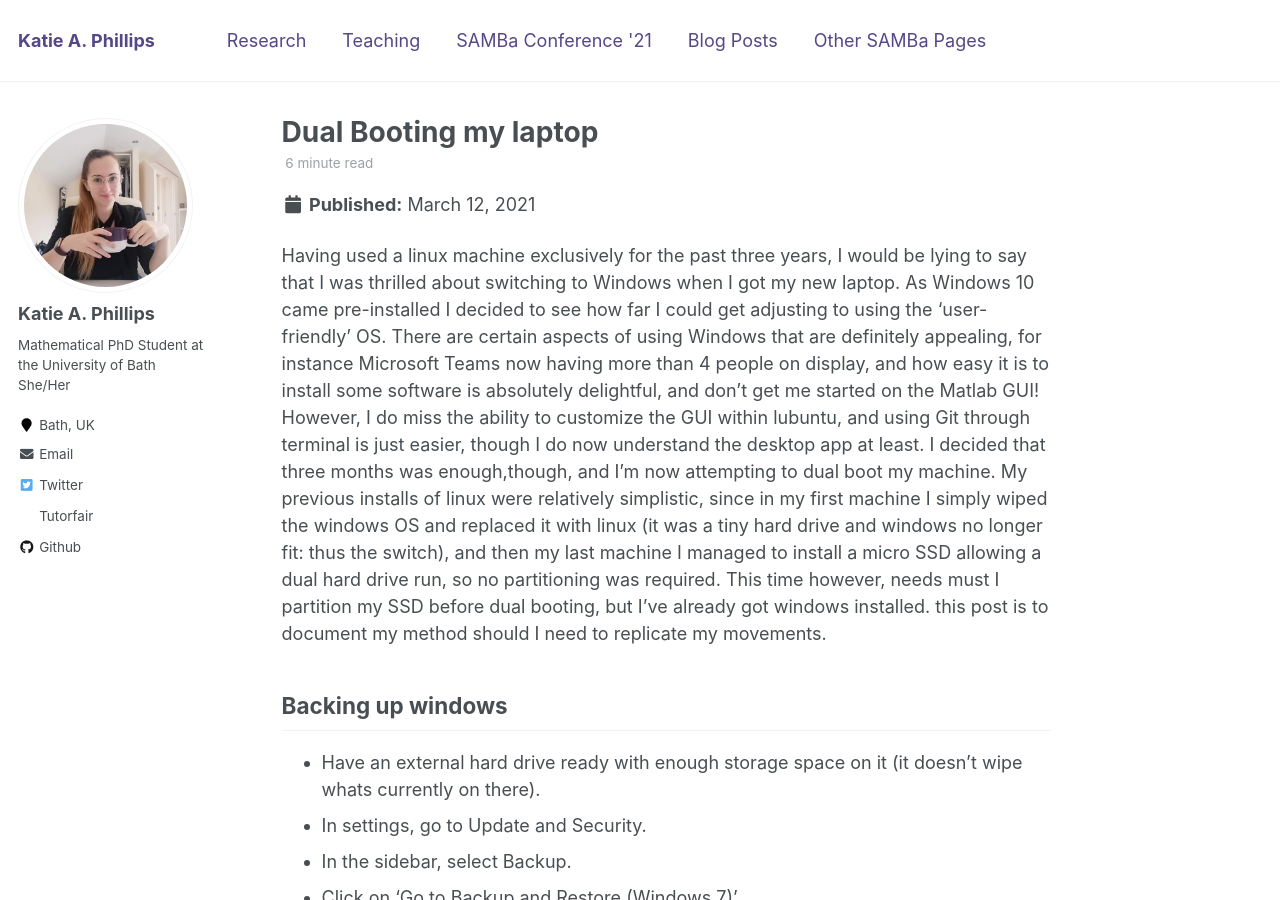
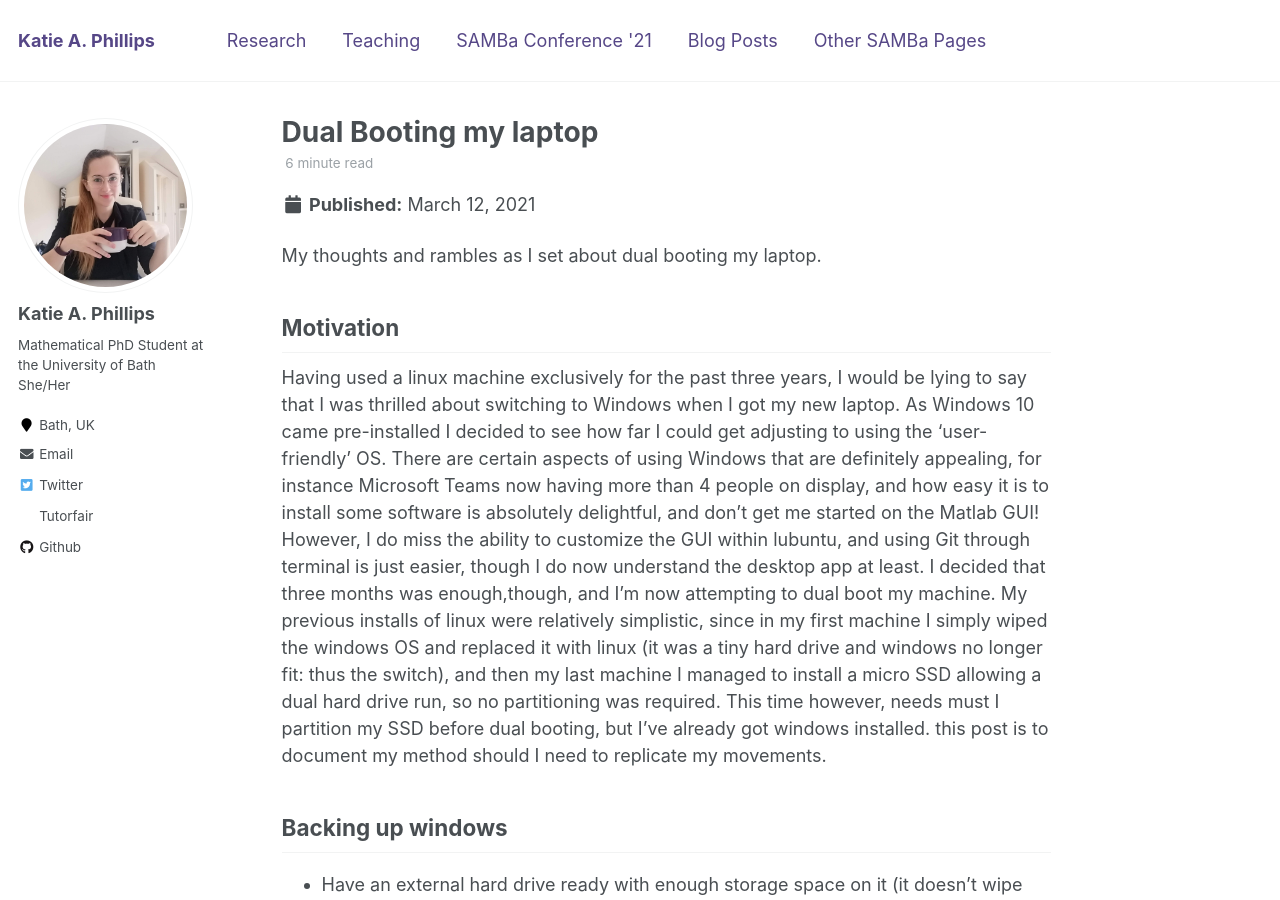
Before and after one commit to kap39/kap39.github.io, a Jekyll site: the page built from _posts/2021-03-12-Dual-booting-my-laptop.md, in a window 1280 px wide and 900 px high. Built offline with Jekyll 4.4.1, drawn with Linux system fonts in a browser that asks for light colours.

Commit message:
Update blog post for prettiness reasons

```diff
--- a/_posts/2021-03-12-Dual-booting-my-laptop.md
+++ b/_posts/2021-03-12-Dual-booting-my-laptop.md
@@ -5,6 +5,10 @@ permalink: /posts/2021/03/Dual-booting-my-laptop
   - How to Guide
 
 ---
+
+My thoughts and rambles as I set about dual booting my laptop.
+
+## Motivation
 
 Having used a linux machine exclusively for the past three years, I would be lying to say that I was thrilled about switching to Windows when I got my new laptop. As Windows 10 came pre-installed I decided to see how far I could get adjusting to using the 'user-friendly' OS.  There are certain aspects of using Windows that are definitely appealing, for instance Microsoft Teams now having more than 4 people on display, and how easy it is to install some software is absolutely delightful, and don't get me started on the Matlab GUI! However, I do miss the ability to customize the GUI within lubuntu, and using Git through terminal is just easier, though I do now understand the desktop app at least.
 I decided that three months was enough,though, and I'm now attempting to dual boot my machine. My previous installs of linux were relatively simplistic, since in my first machine I simply wiped the windows OS and replaced it with linux (it was a tiny hard drive and windows no longer fit: thus the switch), and then my last machine I managed to install a micro SSD allowing a dual hard drive run, so no partitioning was required. This time however, needs must I partition my SSD before dual booting, but I've already got windows installed. this post is to document my method should I need to replicate my movements.
@@ -32,6 +36,7 @@ I don't know how to reinstall from this, but this should be a copy of the curren
  * It will take a while to copy all the files across so don't panic. Once the Status bar turns green, the USB is ready, so click 'Close' and remove the USB.
 
  ## Dual Booting
+
   * It'll help if you turn off 'fast setup' in Windows first. Go into Control Panel; Power Options; Choose what power options do; Change settings that are currently available; and then unselect 'turn on fast start-up'.
   * You might also have to disable BitLocker so the installer can see the hard-drive set up. To do this go into Control Panel; System and Security; BitLocker Drive Encryption; then turn BitLocker off. It might take a while to Decrypt the hard-drive but don't worry. From here you really should reboot your device and check everything works okay before continuing.
   * With the newer (18 upwards?) Ubuntu installers there is an option inbuilt for installing alongside an already running windows boot. So you don't have to worry about pre-partitioning the hard drive since the installer will do that for you.
```
